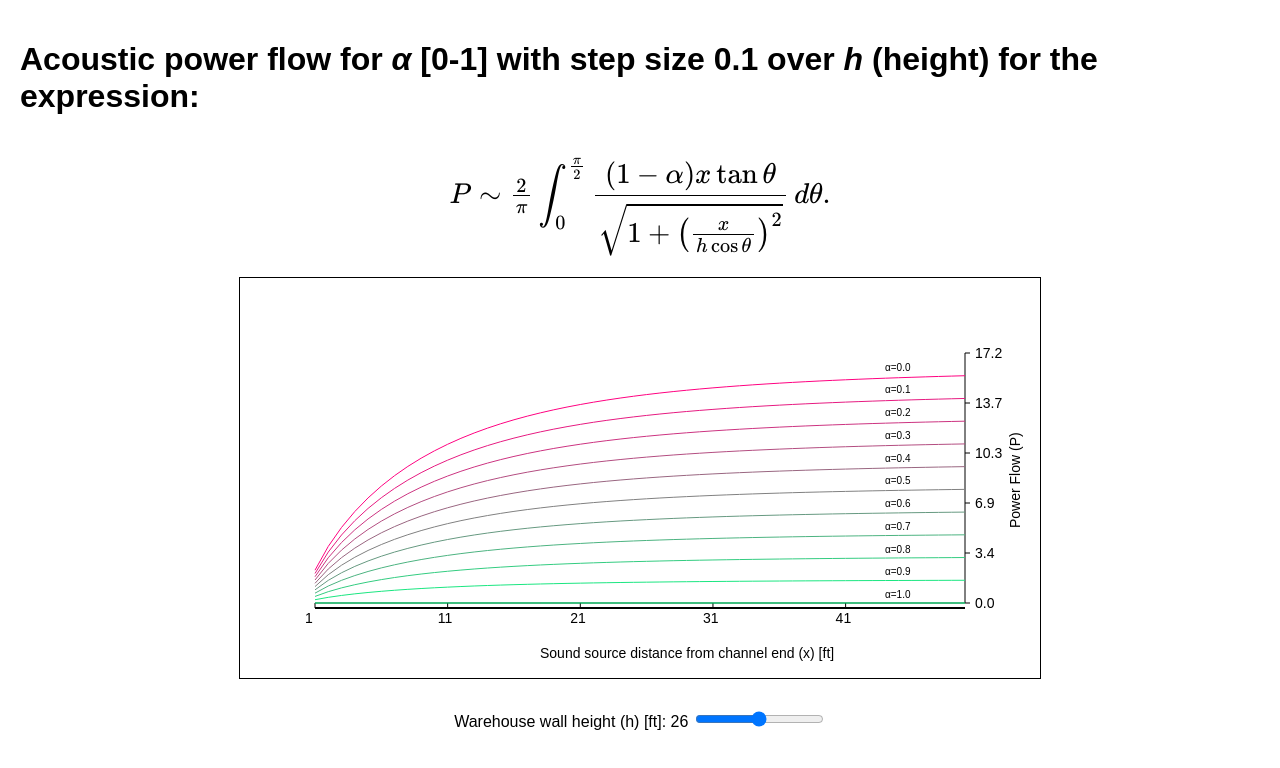
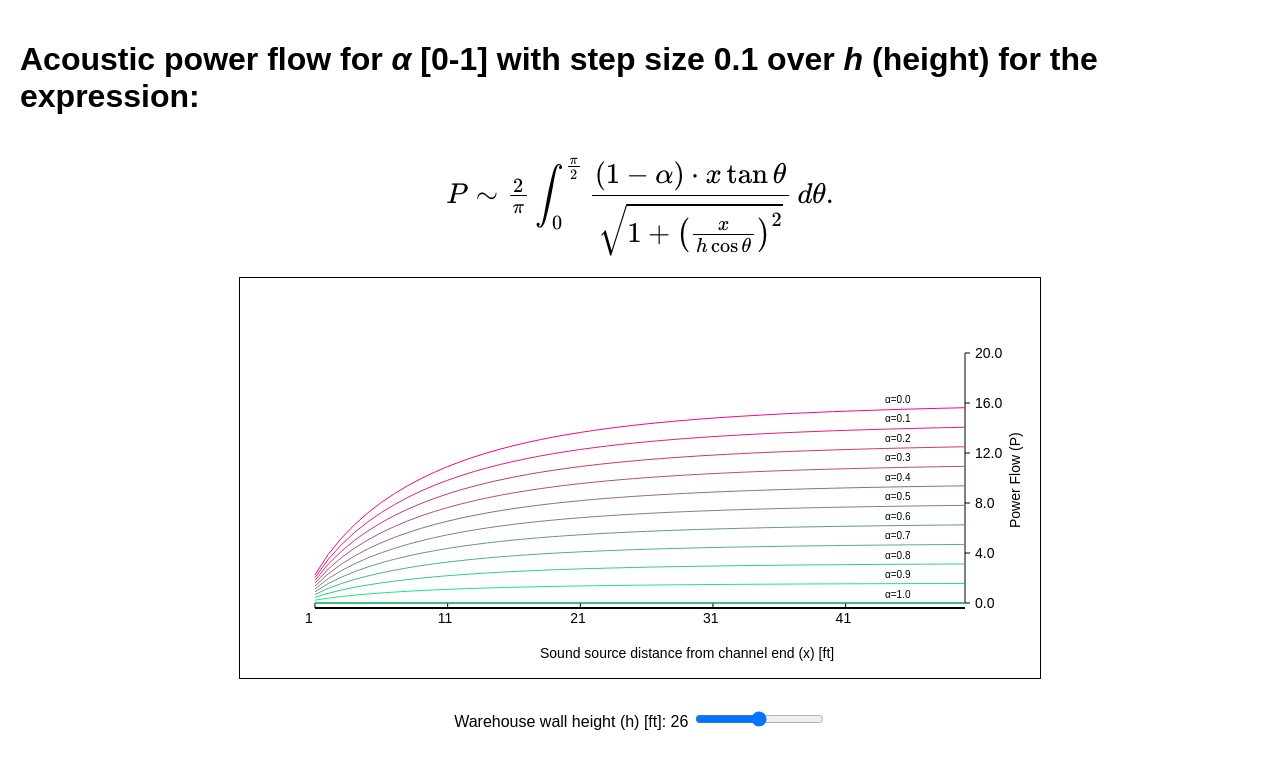
Before and after one commit to rewinfrey/sound-power, a plain HTML site: page index.html in a window 1280 px wide. Drawn offline with nearby package versions, Linux system fonts and the light colour scheme.

Commit message:
Update index.html

```diff
--- a/index.html
+++ b/index.html
@@ -38,7 +38,7 @@
   <h1>Acoustic power flow for <i>&alpha;</i> [0-1] with step size 0.1 over <i>h</i> (height) for the expression:</h1>
   <div class="math-container">
     \( P \sim \frac{2}{\pi} \displaystyle \int_0^{\frac{\pi}{2}}
-    \frac{(1 - \alpha) x \tan \theta}{\sqrt{1 + \left(\frac{x}{h \cos \theta}\right)^2}} \, d\theta. \)
+    \frac{(1 - \alpha) \cdot x \tan \theta}{\sqrt{1 + \left(\frac{x}{h \cos \theta}\right)^2}} \, d\theta. \)
   </div>
   <canvas id="chart" width="800" height="400"></canvas>
   <div class="controls">
@@ -57,15 +57,17 @@
     const height = canvas.height;
     const padding = 75;
 
+    // Fixed axis limits
     const xMin = 1;
     const xMax = 50;
+    const PMax = 20; // Fixed maximum for Power Flow (P)
 
     // Function to calculate P based on a numerical approximation of the integral
     function calculateP(alpha, x, h) {
       const step = Math.PI / 100; // Step size for integration
       let integral = 0;
       for (let theta = 0; theta < Math.PI / 2; theta += step) {
-        const numerator = (1 - alpha) * x * Math.tan(theta);
+        const numerator = (1 - alpha) * x * Math.tan(theta); // Corrected numerator
         const denominator = Math.sqrt(1 + Math.pow(x / (h * Math.cos(theta)), 2));
         integral += (numerator / denominator) * step;
       }
@@ -75,21 +77,6 @@
     // Function to draw the chart
     function drawChart(h) {
       ctx.clearRect(0, 0, width, height);
-
-      // Calculate max P dynamically
-      const alphaValues = Array.from({ length: 11 }, (_, i) => i * 0.1); // Alpha values: 0, 0.1, ..., 1
-      const xValues = Array.from({ length: 50 }, (_, i) => xMin + (i * (xMax - xMin)) / 49);
-      let maxP = 0;
-
-      alphaValues.forEach(alpha => {
-        xValues.forEach(x => {
-          const P = calculateP(alpha, x, h);
-          if (P > maxP) maxP = P;
-        });
-      });
-
-      // Add some padding to max P
-      maxP *= 1.1;
 
       // Draw axes
       ctx.strokeStyle = 'black';
@@ -120,9 +107,9 @@
       }
 
       // Draw y-axis ticks and labels on the right
-      const PStep = maxP / 5; // 5 steps for power flow
-      for (let P = 0; P <= maxP; P += PStep) {
-        const yPos = height - padding - (P / maxP) * (height - 2 * padding);
+      const PStep = PMax / 5; // 5 steps for power flow
+      for (let P = 0; P <= PMax; P += PStep) {
+        const yPos = height - padding - (P / PMax) * (height - 2 * padding);
         ctx.beginPath();
         ctx.moveTo(width - padding, yPos);
         ctx.lineTo(width - padding + 5, yPos);
@@ -131,13 +118,16 @@
       }
 
       // Draw multiple lines for alpha values
+      const alphaValues = Array.from({ length: 11 }, (_, i) => i * 0.1); // Alpha values: 0, 0.1, ..., 1
+      const xValues = Array.from({ length: 50 }, (_, i) => xMin + (i * (xMax - xMin)) / 49);
+
       alphaValues.forEach(alpha => {
         const PValues = xValues.map(x => calculateP(alpha, x, h));
         ctx.strokeStyle = `rgba(${255 - alpha * 255}, ${alpha * 255}, 128, 1)`; // Gradient colors
         ctx.beginPath();
         xValues.forEach((x, i) => {
           const xPos = padding + ((x - xMin) / (xMax - xMin)) * (width - 2 * padding);
-          const y = height - padding - (PValues[i] / maxP) * (height - 2 * padding);
+          const y = height - padding - (PValues[i] / PMax) * (height - 2 * padding);
           if (i === 0) {
             ctx.moveTo(xPos, y);
           } else {
@@ -148,7 +138,7 @@
 
         // Add label above each line near the end
         const labelX = width - padding - 80;
-        const labelY = height - padding - (PValues[PValues.length - 1] / maxP) * (height - 2 * padding) - 5;
+        const labelY = height - padding - (PValues[PValues.length - 1] / PMax) * (height - 2 * padding) - 5;
         ctx.fillStyle = 'black';
         ctx.font = '10px Arial';
         ctx.fillText(`α=${alpha.toFixed(1)}`, labelX, labelY);
```
